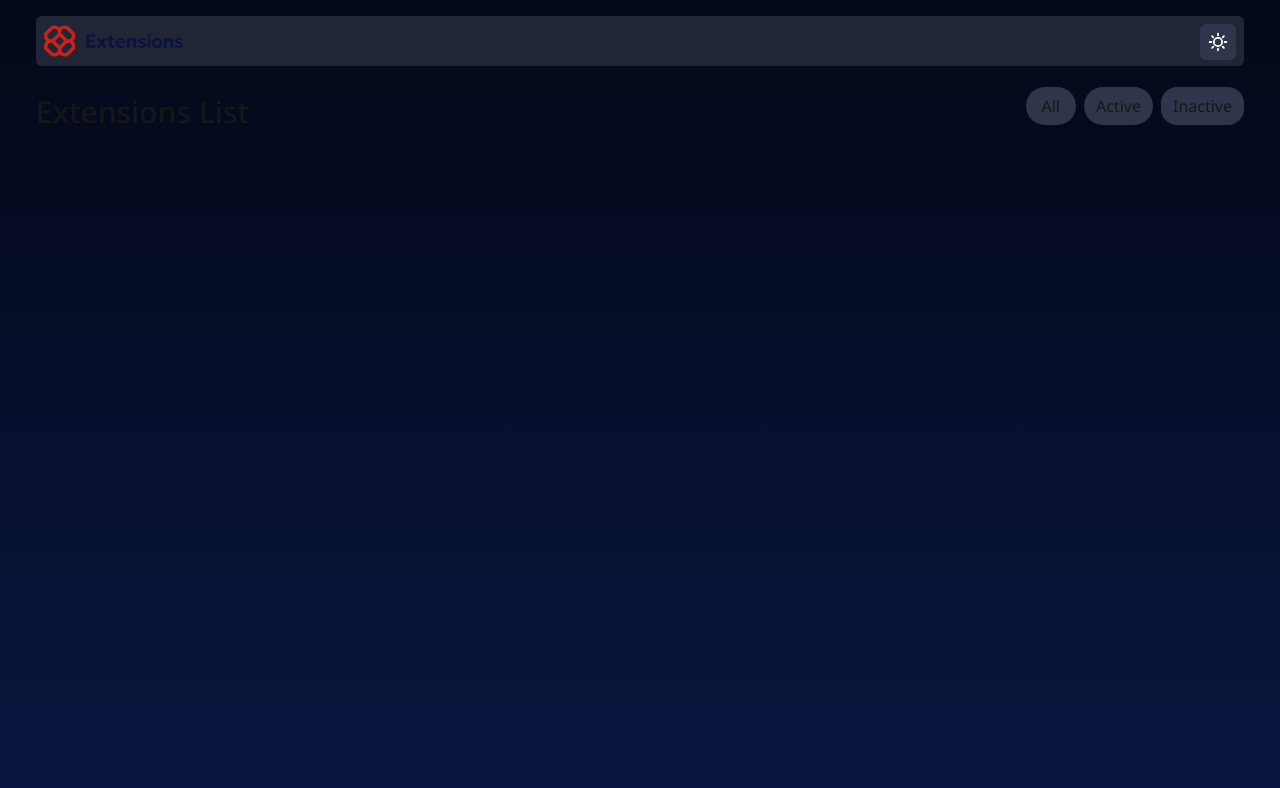
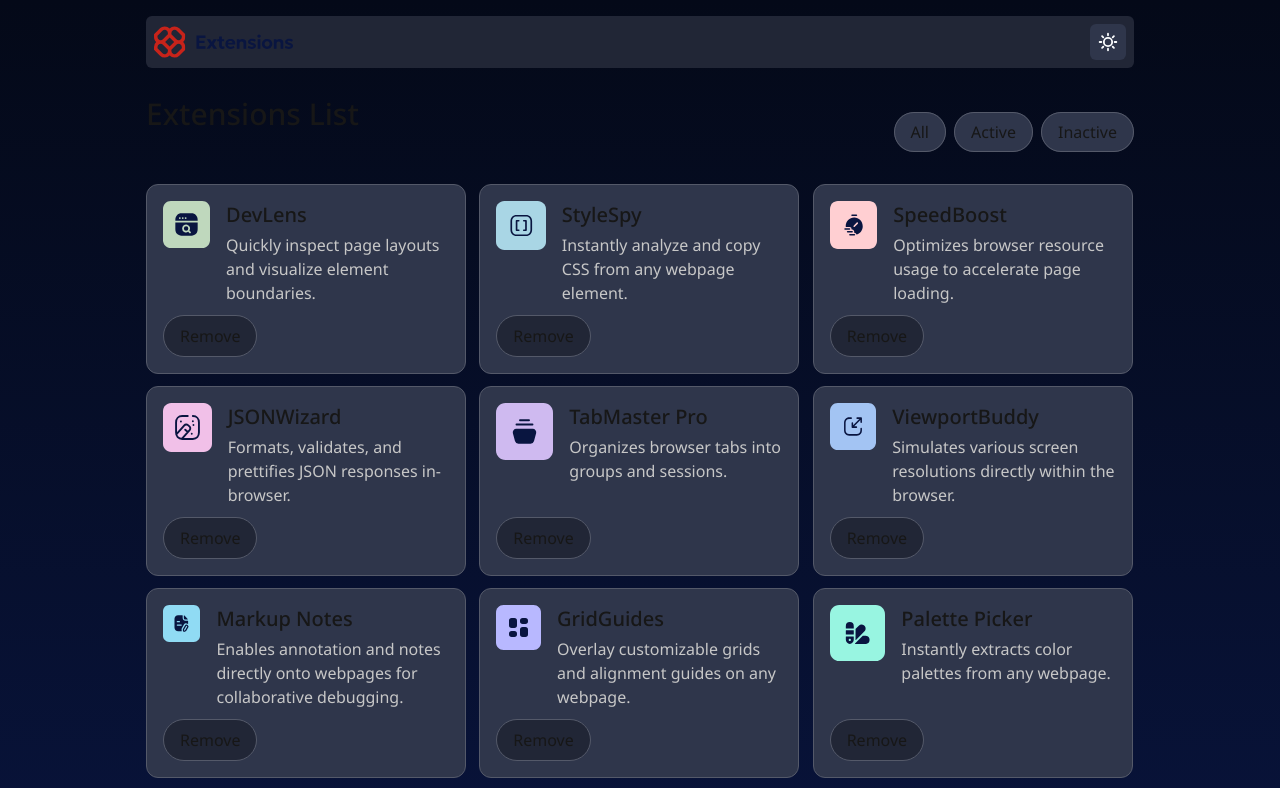
Before and after one commit to Harry823/browser-extension-manager-ui, a Next.js app: page / in a window 1280 px wide. Shown: the top 788 px of the page. Built offline with nearby package versions, Linux system fonts and the light colour scheme.

Commit message:
basic page layout with rough extension panel component

```diff
--- a/src/app/page.tsx
+++ b/src/app/page.tsx
@@ -1,15 +1,20 @@
+import ExtensionList from '@/components/ExtensionList';
+import data from './data.json';
 import Image from "next/image";
+import { Extension } from '@/types/extension';
 
 export default function Home() {
+  const extensionData = data satisfies Extension[];
+
   return (
     <div
-      className="px-2 sm:px-9 py-4 min-h-screen"
+      className="px-3 lg:px-[146px] py-4 min-h-screen"
       style={{
         background: 'linear-gradient(180deg, #040918 0%, #091540 100%)',
       }}
     >
       <div
-        className="flex w-[100%] h-[50px] p-2 rounded-md flex-row justify-between"
+        className="flex w-[100%] p-2 rounded-md justify-between"
         style={{ backgroundColor: 'hsl(226, 25%, 17%)' }}
       >
         <Image
@@ -20,7 +25,7 @@ export default function Home() {
           height={1}
         />
         <div
-          className="w-[36px] h-[36px] rounded-md flex items-center justify-center"
+          className="w-[36px] h-[36px] rounded-md flex items-center justify-center relative"
           style={{ backgroundColor: 'hsl(225, 23%, 24%)' }}
         >
           <Image
@@ -32,35 +37,7 @@ export default function Home() {
           />
         </div>
       </div>
-      <div className="mt-7 mb-4 text-center">
-        <h1 className="text-3xl font-medium mb-6 sm:float-left">Extensions List</h1>
-        <div className="flex gap-2 justify-center sm:float-right">
-          <button>
-            <div
-              className="inline rounded-3xl px-4 py-2"
-              style={{ backgroundColor: 'hsl(225, 23%, 24%)' }}
-            >
-              <span>All</span>
-            </div>
-          </button>
-          <button>
-            <div
-              className="inline rounded-3xl px-3 py-2"
-              style={{ backgroundColor: 'hsl(225, 23%, 24%)' }}
-            >
-              <span>Active</span>
-            </div>
-          </button>
-          <button>
-            <div
-              className="inline rounded-2xl px-3 py-2"
-              style={{ backgroundColor: 'hsl(225, 23%, 24%)' }}
-            >
-              <span>Inactive</span>
-            </div>
-          </button>
-        </div>
-      </div>
+      <ExtensionList extensionData={extensionData} />
     </div>
   );
 }
--- /dev/null
+++ b/src/components/ExtensionItem.tsx
@@ -0,0 +1,43 @@
+import { Extension } from "@/types/extension";
+import Image from "next/image";
+
+type ExtensionItemProps = {
+    extensionData: Extension;
+};
+
+const ExtensionItem: React.FC<ExtensionItemProps> = ({ extensionData }) => {
+    const imgPath = extensionData.logo.slice(1);
+    return (
+        <div
+            className="flex flex-col justify-between max-w-xs h-[190px] rounded-xl px-4 py-4 border border-[hsl(226,_11%,_37%)]"
+            style={{ backgroundColor: 'hsl(225, 23%, 24%)' }}
+        >
+            <div className="flex">
+                <div className="relative size-[100px]">
+                    <Image
+                        src={imgPath}
+                        alt="dev lens"
+                        className="object-contain object-top"
+                        fill
+                    />
+                </div>
+                <div className="pl-4">
+                    <h1 className="text-xl font-medium mb-1">{extensionData.name}</h1>
+                    <p className="text-[hsl(0,_0%,_78%)]">{extensionData.description}</p>
+                </div>
+            </div>
+            <div className="flex justify-between">
+                <button>
+                    <div
+                    className="rounded-3xl px-4 py-2 border border-[hsl(226,_11%,_37%)]"
+                    style={{ backgroundColor: 'hsl(226, 25%, 17%)' }}
+                    >
+                        <span>Remove</span>
+                    </div>
+                </button>
+            </div>
+        </div>
+    );
+}
+
+export default ExtensionItem;
--- /dev/null
+++ b/src/components/ExtensionList.tsx
@@ -0,0 +1,59 @@
+'use client';
+
+import ExtensionItem from "@/components/ExtensionItem";
+import { SortType } from "@/types/enums/SortType";
+import { Extension } from "@/types/extension";
+import { useState } from "react";
+
+type ExtensionListProps = {
+    extensionData: Extension[]
+}
+
+const ExtensionList: React.FC<ExtensionListProps> = ({ extensionData }) => {
+    const [sortBy, setSortBy] = useState<SortType>(SortType.All);
+    const [extensions, setExtensions] = useState<Extension[]>(extensionData)
+
+    const shouldExtensionShow = (extensionItem: Extension) => {
+        const extensionSortStatus = extensionItem.isActive
+            ? SortType.Active
+            : SortType.Inactive;
+        if (sortBy === SortType.All || sortBy === extensionSortStatus) {
+            return true;
+        } else {
+            return false;
+        }
+    }
+
+    return (
+        <div className="mt-7">
+            <div className="mb-4 text-center flex flex-wrap justify-center md:justify-between">
+                <h1 className="text-3xl font-medium md:float-left">Extensions List</h1>
+                <div className="flex my-6 gap-2 justify-center md:float-right">
+                    {Object.keys(SortType).map((buttonType, index) =>
+                        <button
+                            key={index}
+                            onClick={() => setSortBy(SortType[buttonType as keyof typeof SortType])}>
+                            <div
+                            // WIP conditional styling on active sort button
+                            className={`inline rounded-3xl px-4 py-2
+                                ${'bg-[hsl(225,_23%,_24%)] border border-[hsl(226,_11%,_37%)]'}`}
+                            style={{ backgroundColor: 'hsl(225, 23%, 24%)' }}
+                            >
+                                <span>{buttonType}</span>
+                            </div>
+                        </button>
+                    )}
+                </div>
+            </div>
+            <div className="grid gap-3 grid-cols-[repeat(auto-fit,_minmax(250px,_1fr))]">
+                {extensions
+                    .filter(shouldExtensionShow)
+                    .map((extension, index) =>
+                    <ExtensionItem extensionData={extension} key={index} />
+                )}
+            </div>
+        </div>
+    );
+}
+
+export default ExtensionList;
```
